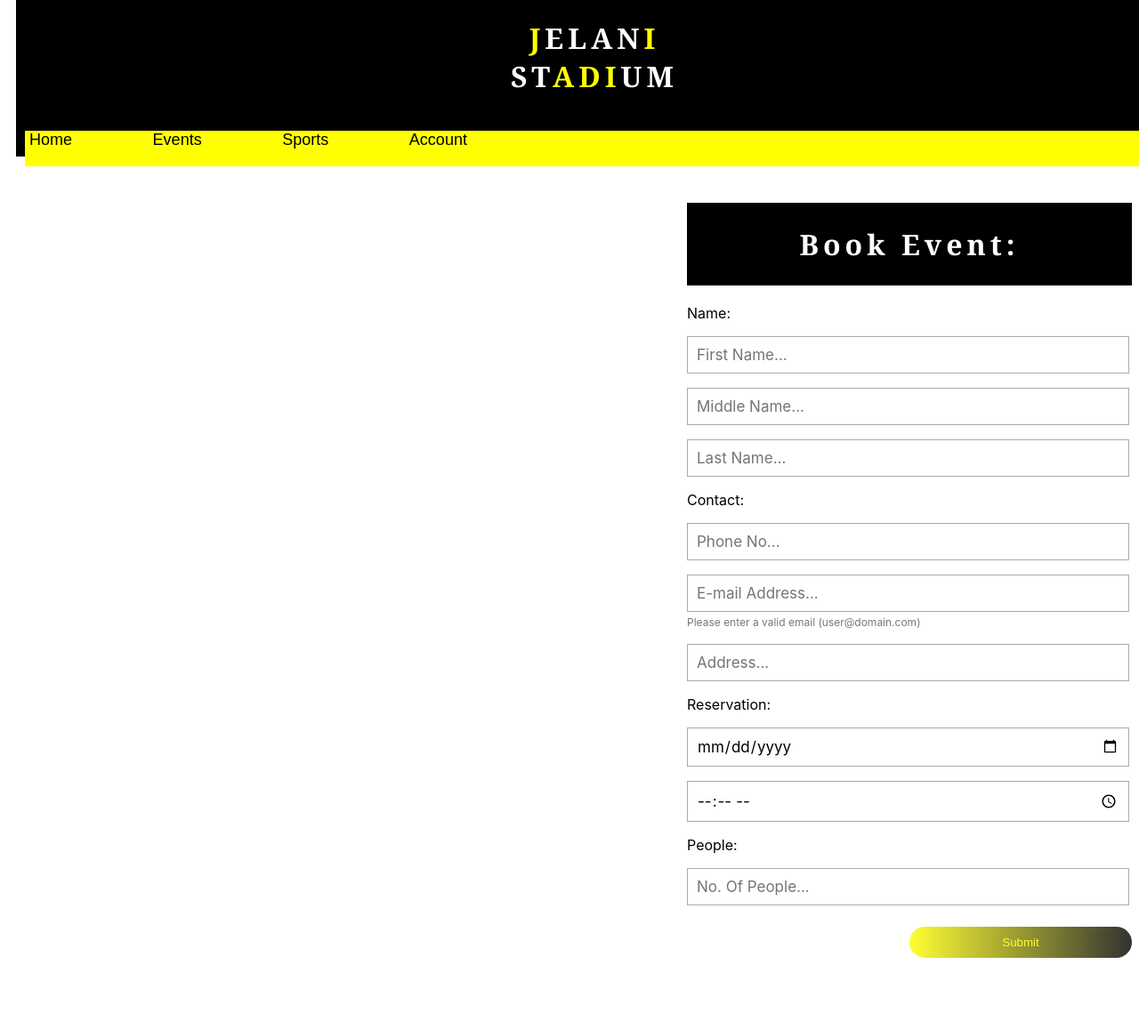
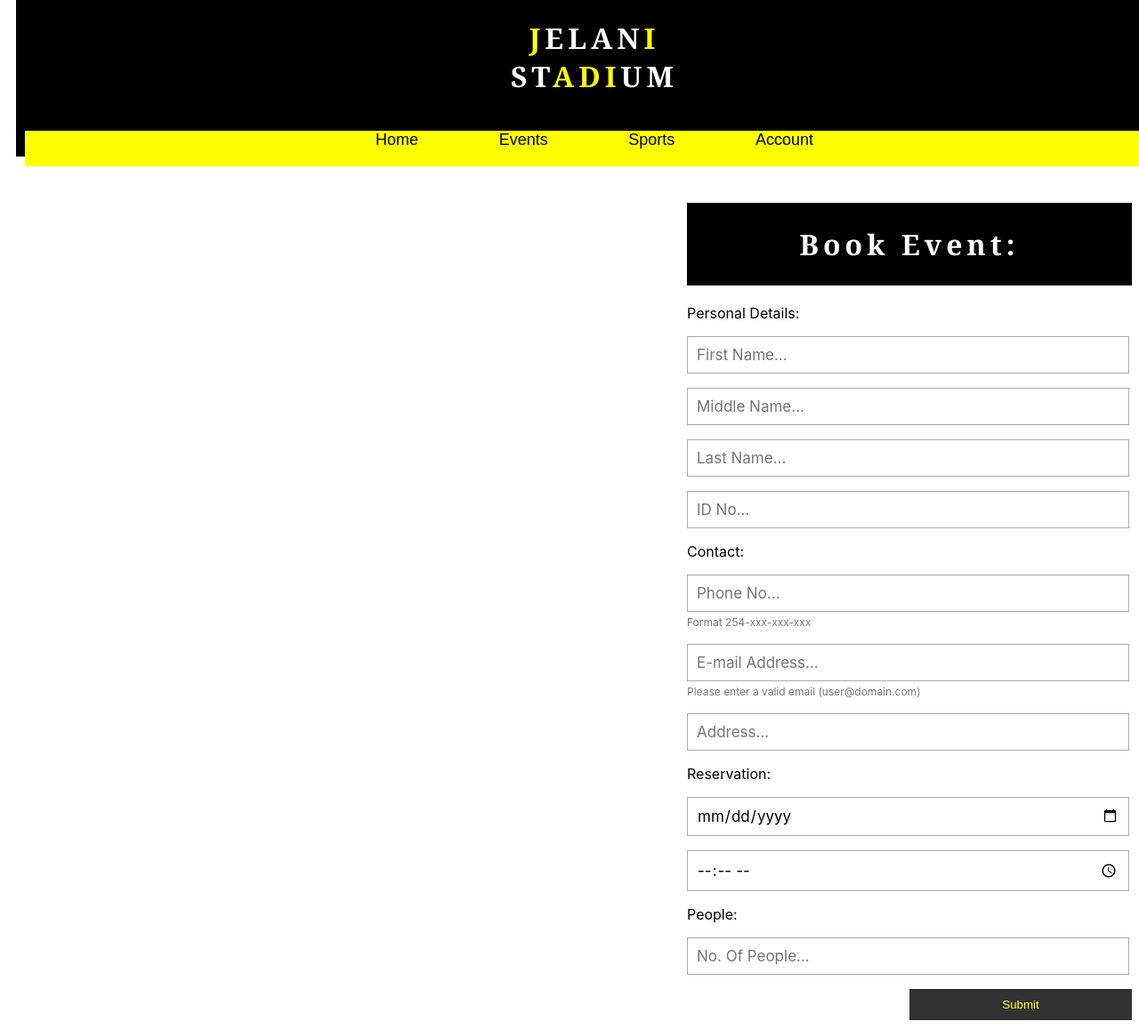
Before and after one commit to caltontrav/Jelani-stadium-management-system, a PHP site: page /events.html in a window 1280 px wide. Shown: the whole page at 89% size. Before the commit the page ends 1077 px from the top, so only its background shows below. Run offline with PHP 8.4, Linux system fonts and the light colour scheme.

Commit message:
Few Changes

```diff
--- a/css/style.css
+++ b/css/style.css
@@ -34,7 +34,7 @@
   background-color: #ffff00;
   height: 5vh;
   font-size: 18px;
-  text-align: justify;
+  text-align: center;
   width: 100%;
 }
 .header a:hover {
@@ -531,19 +531,19 @@ hr.hr-3 {
     width: 90%;
 }
 
-.submit-btn {
-    background-color:#000000;
+.submit-btnevents {
+    background-color: rgb(0, 0, 0);
     color:rgb(255, 255, 0);
-    padding: 10px 20px;
-    margin: 8px 0;
+    padding: 10px 50px;
     border: none;
+    margin-bottom: 10px;
     cursor: pointer;
     opacity: 0.8;
     width: 50%;
     float: right;
 }
 
-.submit-btn:hover {
+.submit-btnevents:hover {
     opacity: 1;
 }
 
--- a/events.html
+++ b/events.html
@@ -26,13 +26,17 @@
         </div>
     <form id="regForm">
         <h1>Book Event:</h1>
-        <div class="tab"> Name:
-            <p><input placeholder="First Name..."></p>
-            <p><input placeholder="Middle Name..."></p>
-            <p><input placeholder="Last Name..."></p>
+        <div class="tab"> Personal Details:
+            <p><input type="text" placeholder="First Name..."></p>
+            <p><input type="text" placeholder="Middle Name..."></p>
+            <p><input type="text" placeholder="Last Name..."></p>
+            <p><input type="number" placeholder="ID No..."></p>
         </div>
         <div class="tab"> Contact:
-            <p><input placeholder="Phone No..."></p>
+            <p>
+                <input type="tel" placeholder="Phone No...">
+                <span>Format 254-xxx-xxx-xxx</span>
+            </p>
             <p>
                 <input type="text" placeholder="E-mail Address...">
                 <span>Please enter a valid email (user@domain.com)</span>
@@ -46,7 +50,7 @@
         <div class="tab"> People:
             <p><input type="number" placeholder="No. Of People..."></p>
         </div>
-        <button type="submit" class="submit-btn">Submit</button>
+        <button type="submit" class="submit-btnevents">Submit</button>
     </form>
 </body>
 </html>
```
Also changed, not shown: README.md.
